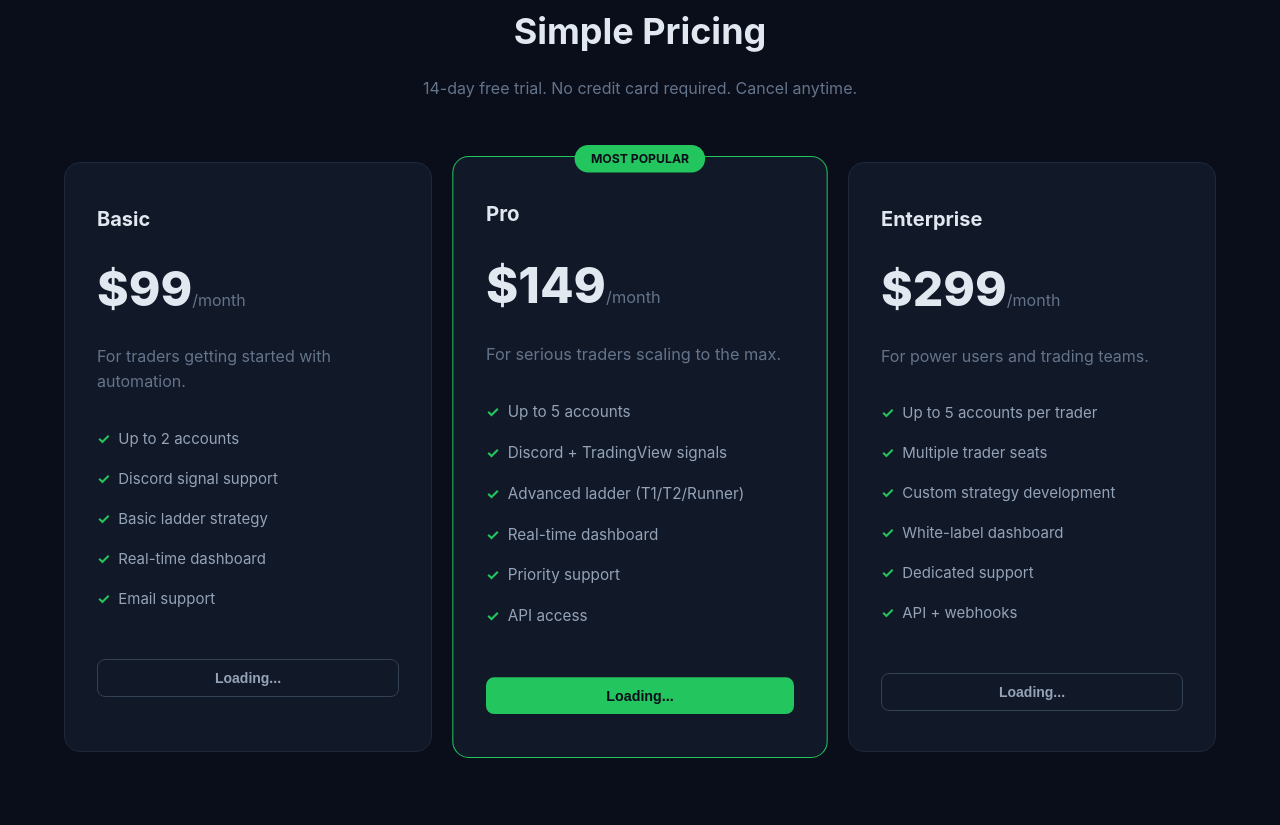
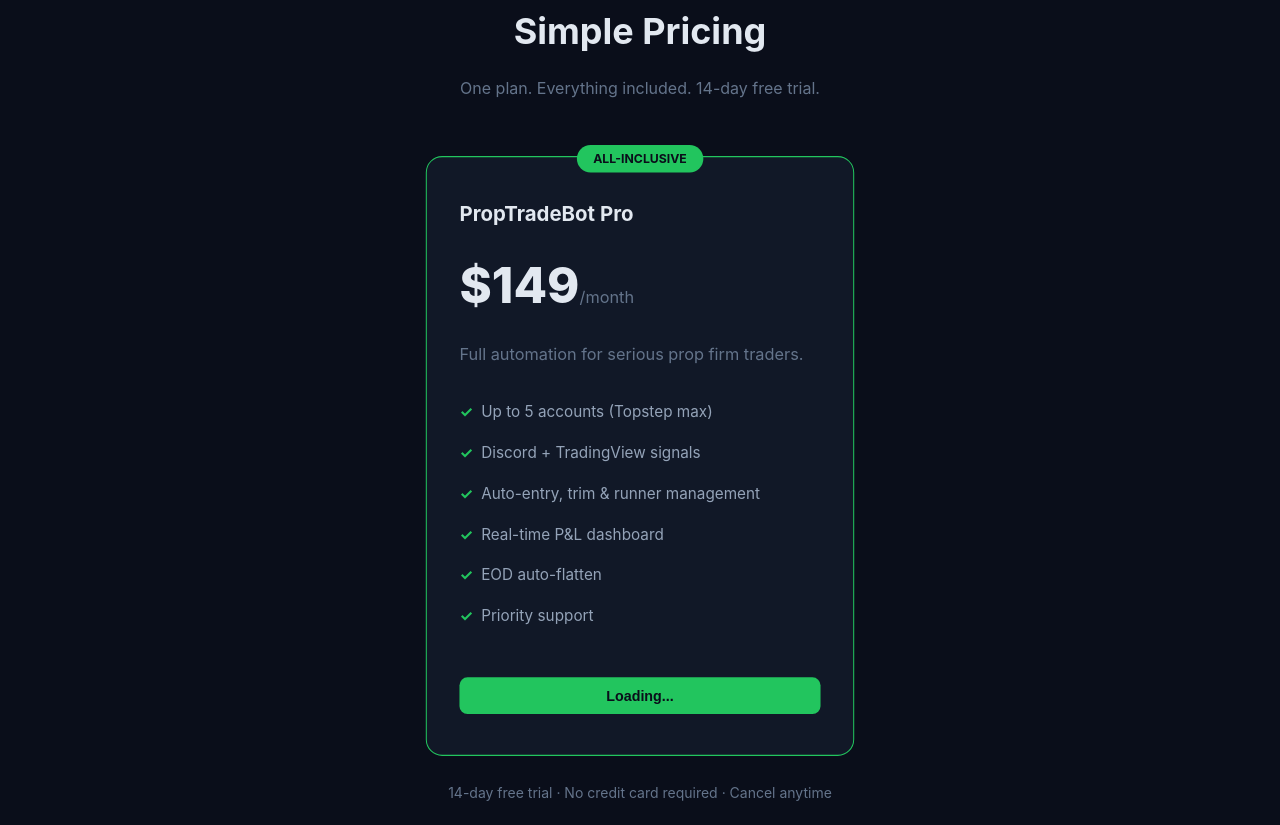
Before and after one commit to Moorr1/proptradebot-baass, a website: page public/index.html in a window 1280 px wide. Shown: the part 2715-3540 px from the top of the page. Drawn offline with Linux system fonts and the light colour scheme.

Commit message:
Simplify pricing to single  plan

```diff
--- a/public/index.html
+++ b/public/index.html
@@ -301,51 +301,27 @@
   <section class="pricing" id="pricing">
     <div class="container">
       <h2 class="section-title">Simple Pricing</h2>
-      <p class="section-subtitle">14-day free trial. No credit card required. Cancel anytime.</p>
-      <div class="pricing-grid">
-        <div class="pricing-card">
-          <h3>Basic</h3>
-          <div class="price">$99<span>/month</span></div>
-          <p style="color:#64748b; margin-bottom:16px;">For traders getting started with automation.</p>
+      <p class="section-subtitle">One plan. Everything included. 14-day free trial.</p>
+      <div class="pricing-grid" style="max-width: 420px; margin: 60px auto 0;">
+        <div class="pricing-card popular">
+          <div class="popular-badge">ALL-INCLUSIVE</div>
+          <h3>PropTradeBot Pro</h3>
+          <div class="price">$149<span>/month</span></div>
+          <p style="color:#64748b; margin-bottom:16px;">Full automation for serious prop firm traders.</p>
           <ul>
-            <li>Up to 2 accounts</li>
-            <li>Discord signal support</li>
-            <li>Basic ladder strategy</li>
-            <li>Real-time dashboard</li>
-            <li>Email support</li>
-          </ul>
-          <button class="btn btn-outline" id="btn-basic" onclick="startCheckoutTier('basic')" disabled>Loading...</button>
-        </div>
-        <div class="pricing-card popular">
-          <div class="popular-badge">MOST POPULAR</div>
-          <h3>Pro</h3>
-          <div class="price">$149<span>/month</span></div>
-          <p style="color:#64748b; margin-bottom:16px;">For serious traders scaling to the max.</p>
-          <ul>
-            <li>Up to 5 accounts</li>
+            <li>Up to 5 accounts (Topstep max)</li>
             <li>Discord + TradingView signals</li>
-            <li>Advanced ladder (T1/T2/Runner)</li>
-            <li>Real-time dashboard</li>
+            <li>Auto-entry, trim & runner management</li>
+            <li>Real-time P&L dashboard</li>
+            <li>EOD auto-flatten</li>
             <li>Priority support</li>
-            <li>API access</li>
           </ul>
           <button class="btn btn-primary" id="btn-pro" onclick="startCheckoutTier('pro')" disabled>Loading...</button>
         </div>
-        <div class="pricing-card">
-          <h3>Enterprise</h3>
-          <div class="price">$299<span>/month</span></div>
-          <p style="color:#64748b; margin-bottom:16px;">For power users and trading teams.</p>
-          <ul>
-            <li>Up to 5 accounts per trader</li>
-            <li>Multiple trader seats</li>
-            <li>Custom strategy development</li>
-            <li>White-label dashboard</li>
-            <li>Dedicated support</li>
-            <li>API + webhooks</li>
-          </ul>
-          <button class="btn btn-outline" id="btn-enterprise" onclick="startCheckoutTier('enterprise')" disabled>Loading...</button>
-        </div>
       </div>
+      <p style="text-align: center; color: #64748b; margin-top: 32px; font-size: 14px;">
+        14-day free trial · No credit card required · Cancel anytime
+      </p>
     </div>
   </section>
 
@@ -452,14 +428,10 @@
           const price = p.prices && p.prices[0];
           if (!price) return;
           const amount = (price.unit_amount || price.amount) / 100;
-          if (amount === 99) { priceMap.basic = price.id; }
-          else if (amount === 149) { priceMap.pro = price.id; }
-          else if (amount === 299) { priceMap.enterprise = price.id; }
+          if (amount === 149) { priceMap.pro = price.id; }
         });
         // Enable buttons
-        if (priceMap.basic) { const b = document.getElementById('btn-basic'); b.textContent = 'Start Trial'; b.disabled = false; }
-        if (priceMap.pro) { const b = document.getElementById('btn-pro'); b.textContent = 'Start Trial'; b.disabled = false; }
-        if (priceMap.enterprise) { const b = document.getElementById('btn-enterprise'); b.textContent = 'Start Trial'; b.disabled = false; }
+        if (priceMap.pro) { const b = document.getElementById('btn-pro'); b.textContent = 'Start Free Trial'; b.disabled = false; }
         console.log('Prices loaded:', priceMap);
       } catch (e) {
         console.error('Failed to load prices:', e);
```
